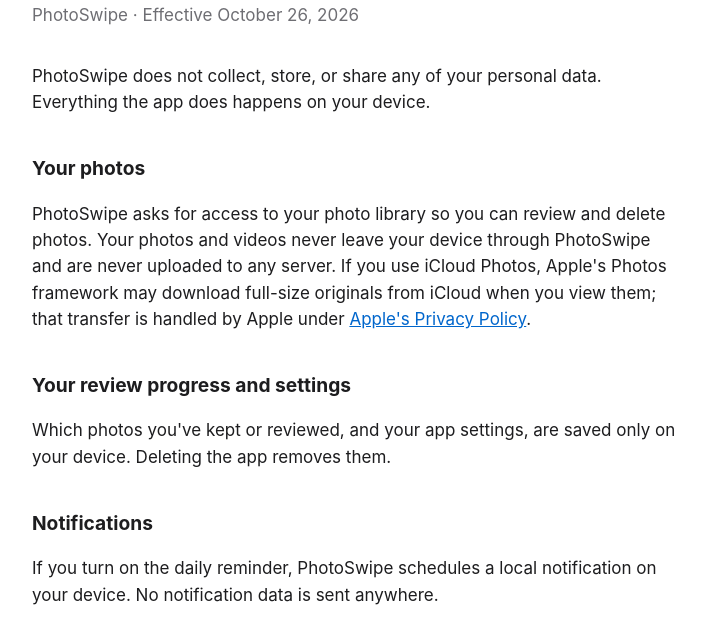
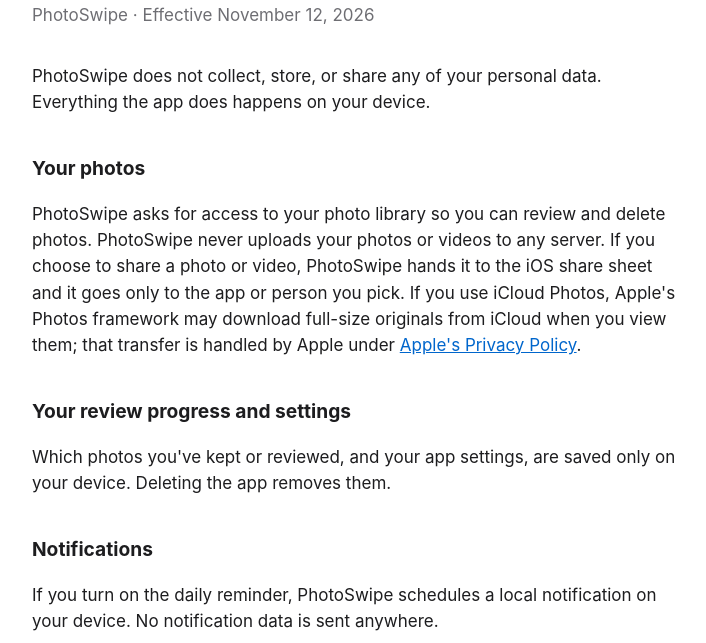
Before and after one commit to wmilz/photoswipe-support, a plain HTML site: page privacy.html in a window 1280 px wide. Shown: the part 88-731 px from the top of the page, without its empty margins (284-990 px from the left). Drawn offline with Linux system fonts and the light colour scheme.

Commit message:
Mention sharing in the privacy policy
Co-Authored-By: Claude Opus 5.5 <noreply@anthropic.com>

```diff
--- a/privacy.html
+++ b/privacy.html
@@ -9,12 +9,12 @@
 <body>
 <main>
 <h1>Privacy Policy</h1>
-<p class="meta">PhotoSwipe &middot; Effective October 26, 2026</p>
+<p class="meta">PhotoSwipe &middot; Effective November 12, 2026</p>
 
 <p>PhotoSwipe does not collect, store, or share any of your personal data. Everything the app does happens on your device.</p>
 
 <h2>Your photos</h2>
-<p>PhotoSwipe asks for access to your photo library so you can review and delete photos. Your photos and videos never leave your device through PhotoSwipe and are never uploaded to any server. If you use iCloud Photos, Apple's Photos framework may download full-size originals from iCloud when you view them; that transfer is handled by Apple under <a href="https://www.apple.com/legal/privacy/">Apple's Privacy Policy</a>.</p>
+<p>PhotoSwipe asks for access to your photo library so you can review and delete photos. PhotoSwipe never uploads your photos or videos to any server. If you choose to share a photo or video, PhotoSwipe hands it to the iOS share sheet and it goes only to the app or person you pick. If you use iCloud Photos, Apple's Photos framework may download full-size originals from iCloud when you view them; that transfer is handled by Apple under <a href="https://www.apple.com/legal/privacy/">Apple's Privacy Policy</a>.</p>
 
 <h2>Your review progress and settings</h2>
 <p>Which photos you've kept or reviewed, and your app settings, are saved only on your device. Deleting the app removes them.</p>
```
